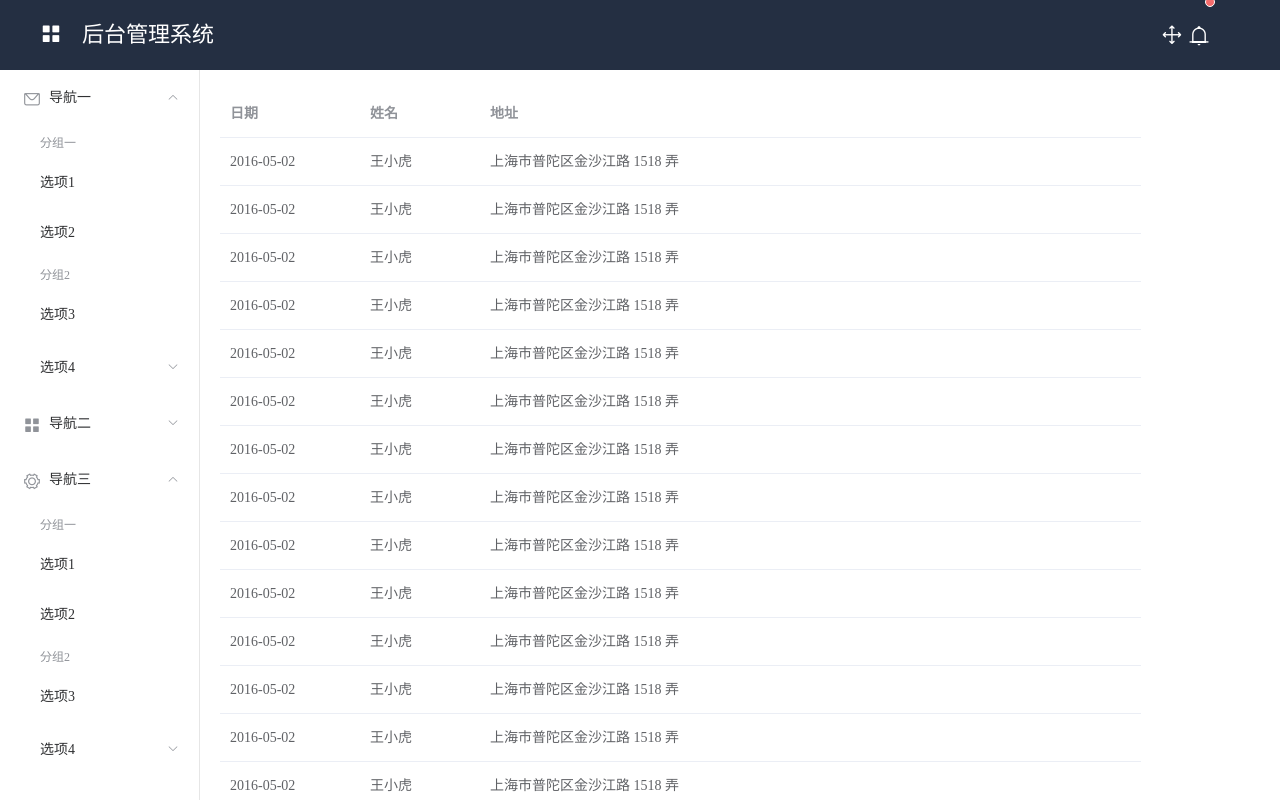
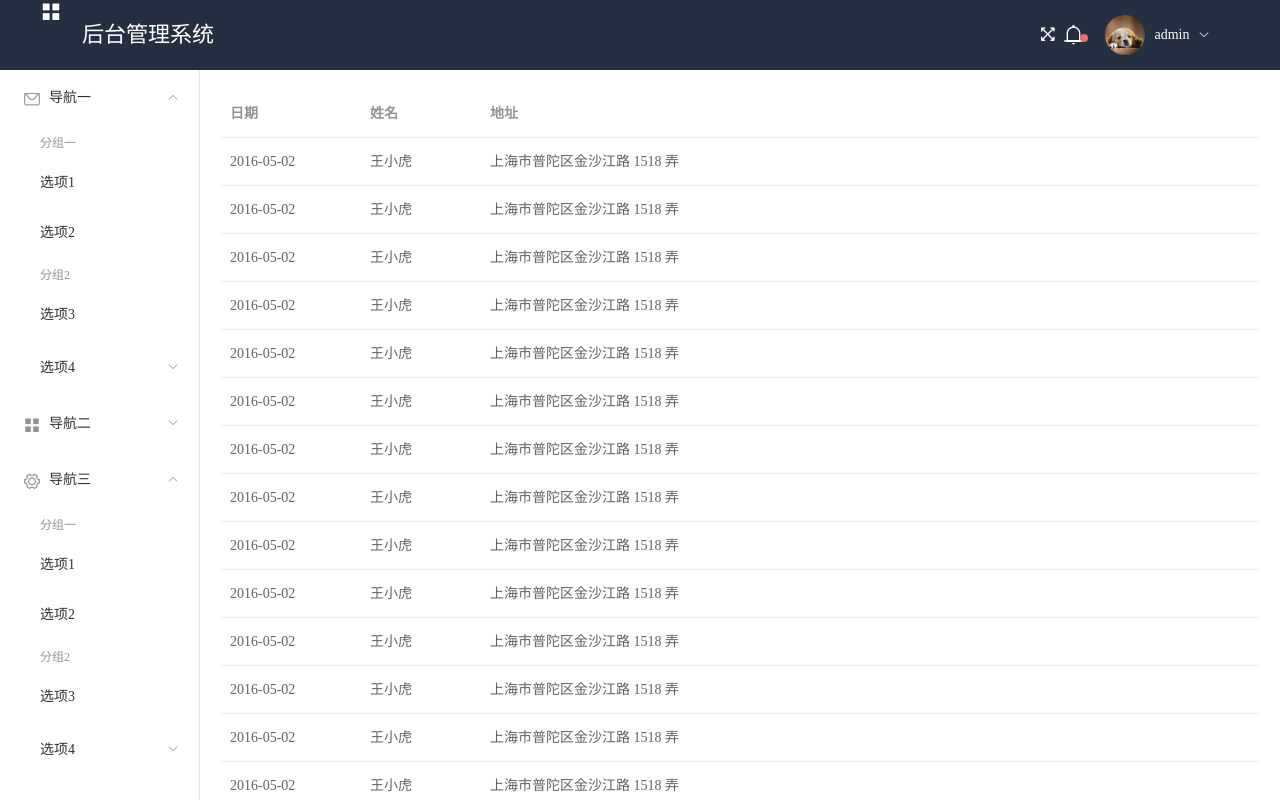
Before and after one commit to power17/back-stage, a Vue app: page /#/dashboard in a window 1280 px wide. Built offline with nearby package versions, Linux system fonts and the light colour scheme.

Commit message:
header样式已完成

```diff
--- a/src/assets/css/index.scss
+++ b/src/assets/css/index.scss
@@ -1,9 +1,19 @@
-*{
+* {
     margin: 0;
     padding: 0;
 }
-html,body,.wrapper{
+
+html,
+body,
+.wrapper {
     width: 100%;
     height: 100%;
-    overflow:hidden;
+    overflow: hidden;
 }
+
+.btn-bell {
+    .is-fixed {
+        top: 15px!important;
+        border: none!important;
+    }
+}
--- a/src/components/common/Header.vue
+++ b/src/components/common/Header.vue
@@ -3,9 +3,7 @@
     <div class="collapse-btn">
       <i class="el-icon-menu"></i>
     </div>
-        <div class="logo">
-            后台管理系统
-        </div>
+    <div class="logo">后台管理系统</div>
     <div class="header-right">
       <div class="header-right-con">
         <!-- 全屏图标 -->
@@ -18,53 +16,84 @@
         <div class="btn-bell">
           <el-tooltip class="item" effect="dark" content="未读消息" placement="bottom">
             <el-badge is-dot class="item">
-                            <i class="el-icon-bell"  type="primary"></i>
+              <i class="el-icon-bell" type="info"></i>
             </el-badge>
-
           </el-tooltip>
         </div>
-
+        <!-- 用户头像 -->
+        <div class="user-avator">
+          <img src="../../assets/img/img.jpg">
+        </div>
+        <!-- 用户名下拉菜单 -->
+        <el-dropdown trigger='click' class="user-name" size="small">
+          <span class="el-dropdown-link">
+            admin
+            <i class="el-icon-arrow-down el-icon--right"></i>
+          </span>
+          <el-dropdown-menu slot="dropdown">
+            <el-dropdown-item>关于作者</el-dropdown-item>
+            <el-dropdown-item>项目仓库</el-dropdown-item>
+            <el-dropdown-item>退出登录</el-dropdown-item>
+          </el-dropdown-menu>
+        </el-dropdown>
       </div>
     </div>
   </el-header>
 </template>
 <script>
-export default {
-
-}
+export default {};
 </script>
 
 <style lang="scss" scoped>
 .el-header {
   background-color: #242f42;
   color: #333;
-    line-height: 70px;
+  height: 70px;
   font-size: 22px;
   color: #fff;
-    .collapse-btn{
+  .collapse-btn {
     float: left;
     padding: 0 20px;
   }
-    .logo{
+  .logo {
     float: left;
     width: 250px;
     line-height: 70px;
   }
+
   //右侧
-    .header-right{
+  .header-right {
     float: right;
     margin-right: 50px;
-        .header-right-con{
+    .header-right-con {
       display: flex;
       align-items: center;
-            line-height: 70px;
-            .btn-fullscreen{
+      height: 70px;
+      .btn-fullscreen {
         margin-right: 5px;
+        transform: rotate(45deg);
+      }
+      .user-avator {
+        margin-left: 20px;
+        img {
+          display: block;
+          width: 40px;
+          height: 40px;
+          border-radius: 50%;
         }
       }
-
+      .user-name{
+          margin-left: 10px;
       }
 
+      .el-dropdown-link {
+        cursor: pointer;
+        color: #fff;
       }
-
+      .el-icon-arrow-down {
+        font-size: 12px;
+      }
+    }
+  }
+}
 </style>
--- a/src/components/common/Home.vue
+++ b/src/components/common/Home.vue
@@ -29,6 +29,7 @@ export default {
     color: #333;
   }
   .el-container{
+      width: 100%;
       height: 100%!important;
   }
 
```
Also changed, not shown: src/assets/img/img.jpg (added), src/assets/img/login-bg.jpg (added). Lines whose indentation alone changed are shown as unchanged.
